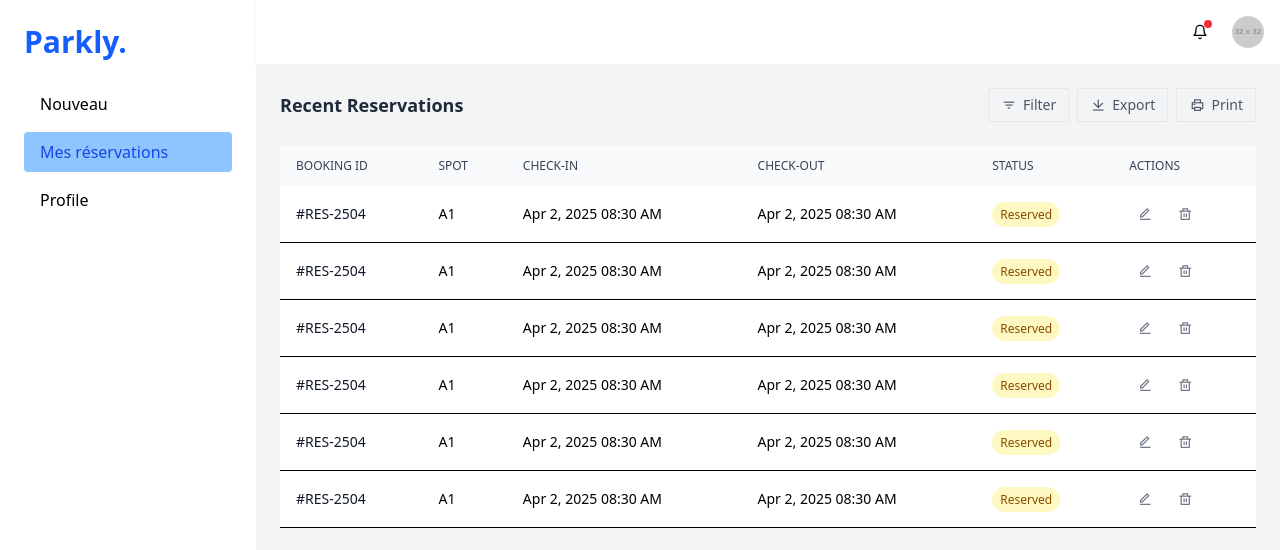
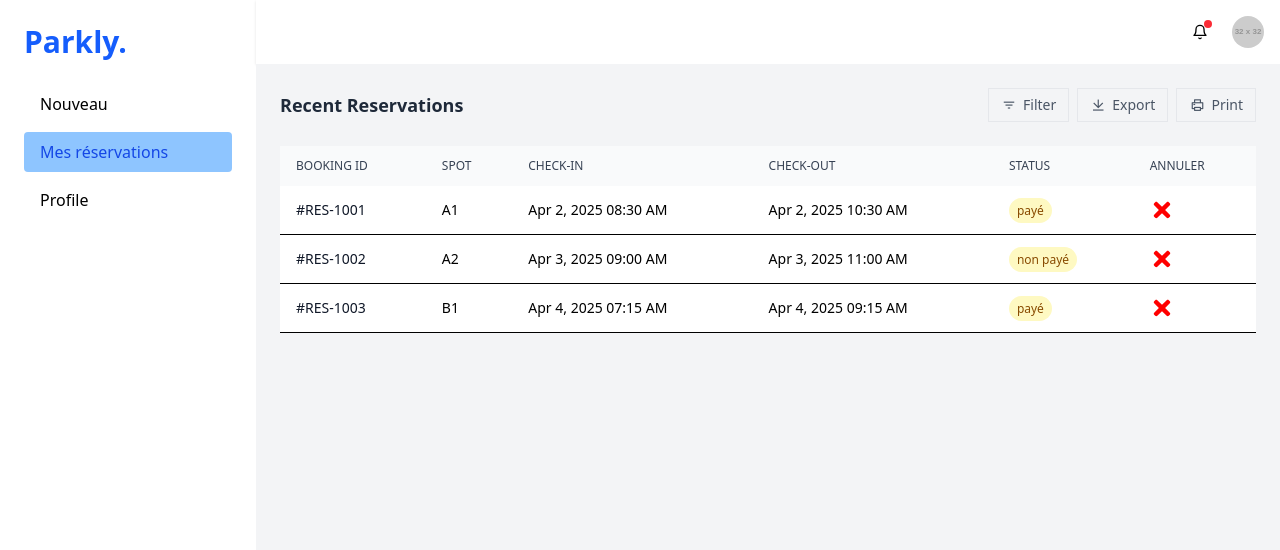
Before and after one commit to Sitr4ka/parkly, a React (Vite) app: page /myReservation in a window 1280 px wide. Shown: the top 550 px of the page. Built offline with nearby package versions, Linux system fonts and the light colour scheme.

Commit message:
use redux in component ReservationList

```diff
--- /dev/null
+++ b/data/reservationSlice.js
@@ -0,0 +1,21 @@
+
+import { createSlice } from '@reduxjs/toolkit';
+
+const initialState = [
+  { id: "#RES-1001", spot: "A1", chek_in: "Apr 2, 2025 08:30 AM", check_out: "Apr 2, 2025 10:30 AM",status:'payé' },
+  { id: "#RES-1002", spot: "A2", chek_in: "Apr 3, 2025 09:00 AM", check_out: "Apr 3, 2025 11:00 AM",status:"non payé" },
+  { id: "#RES-1003", spot: "B1", chek_in: "Apr 4, 2025 07:15 AM", check_out: "Apr 4, 2025 09:15 AM",status:'payé' },
+];
+
+const reservationSlice = createSlice({
+  name: 'reservations',
+  initialState,
+  reducers: {
+    deleteReservation: (state, action) => {
+      return state.filter(res => res.id !== action.payload);
+    },
+  },
+});
+
+export const { deleteReservation } = reservationSlice.actions;
+export default reservationSlice.reducer;
--- /dev/null
+++ b/data/store.js
@@ -0,0 +1,8 @@
+import { configureStore } from '@reduxjs/toolkit';
+// import reservationReducer from '../features/reservations/reservationSlice';
+import reservationReducer from './reservationSlice'
+export const store = configureStore({
+  reducer: {
+    reservations: reservationReducer,
+  },
+});
--- a/package.json
+++ b/package.json
@@ -11,11 +11,13 @@
     "format": "prettier --write ."
   },
   "dependencies": {
+    "@reduxjs/toolkit": "^2.7.0",
     "@tailwindcss/vite": "^4.0.17",
     "prop-types": "^15.8.1",
     "react": "^19.0.0",
     "react-dom": "^19.0.0",
     "react-icons": "^5.5.0",
+    "react-redux": "^9.2.0",
     "react-router-dom": "^7.5.3",
     "tailwindcss": "^4.0.17"
   },
--- a/src/components/MyReservation/ReservationList.jsx
+++ b/src/components/MyReservation/ReservationList.jsx
@@ -1,19 +1,16 @@
-const reservations = [
-  { parking: 'Parking Gare', date: '10/04/2025', status: '', debut: '', fin: '', prix: '' },
-  { parking: 'Parking Centre-ville', date: '07/04/2025', status: '', debut: '', fin: '', prix: '' },
-  { parking: 'Parking Centre-ville', date: '07/04/2025', status: '', debut: '', fin: '', prix: '' },
-];
-const res= [
-  {id:"#RES-2504", spot:'A1',chek_in:"Apr 2, 2025 08:30 AM",check_out:"Apr 2, 2025 08:30 AM"},
-  {id:"#RES-2504", spot:'A1',chek_in:"Apr 2, 2025 08:30 AM",check_out:"Apr 2, 2025 08:30 AM"},
-  {id:"#RES-2504", spot:'A1',chek_in:"Apr 2, 2025 08:30 AM",check_out:"Apr 2, 2025 08:30 AM"},
-  {id:"#RES-2504", spot:'A1',chek_in:"Apr 2, 2025 08:30 AM",check_out:"Apr 2, 2025 08:30 AM"},
-  {id:"#RES-2504", spot:'A1',chek_in:"Apr 2, 2025 08:30 AM",check_out:"Apr 2, 2025 08:30 AM"},
-  {id:"#RES-2504", spot:'A1',chek_in:"Apr 2, 2025 08:30 AM",check_out:"Apr 2, 2025 08:30 AM"},
+// const reservations = [
+//   { parking: 'Parking Gare', date: '10/04/2025', status: '', debut: '', fin: '', prix: '' },
+//   { parking: 'Parking Centre-ville', date: '07/04/2025', status: '', debut: '', fin: '', prix: '' },
+//   { parking: 'Parking Centre-ville', date: '07/04/2025', status: '', debut: '', fin: '', prix: '' },
+// ];
 
-]
 import ReservationCard from './ReservationCard';
+import { useSelector, useDispatch } from 'react-redux';
+import { deleteReservation } from '../../../data/reservationSlice';
+import { FaTimes } from 'react-icons/fa';
 const ReservationList = () => {
+  const reservations = useSelector(state => state.reservations);
+  const dispatch = useDispatch();
   return (
     <>
       {/* <h1 class="text-xl font-semibold mb-6">Liste de toutes vos réservations</h1>
@@ -22,29 +19,29 @@ const ReservationList = () => {
       ))} */}
 
       <div className=''>
-        <div class="flex flex-col md:flex-row justify-between items-start md:items-center mb-6 gap-4">
-                  <h2 class="text-lg font-semibold text-gray-800">Recent Reservations</h2>
-                  <div class="flex flex-wrap items-center gap-2">
-                      <div class="relative">
-                          <button class="border border-gray-200 rounded-button px-3 py-1.5 text-sm text-gray-600 flex items-center whitespace-nowrap">
-                              <div class="w-4 h-4 flex items-center justify-center mr-1.5">
-                                  <i class="ri-filter-3-line"></i>
+        <div className="flex flex-col md:flex-row justify-between items-start md:items-center mb-6 gap-4">
+                  <h2 className="text-lg font-semibold text-gray-800">Recent Reservations</h2>
+                  <div className="flex flex-wrap items-center gap-2">
+                      <div className="relative">
+                          <button className="border border-gray-200 rounded-button px-3 py-1.5 text-sm text-gray-600 flex items-center whitespace-nowrap">
+                              <div className="w-4 h-4 flex items-center justify-center mr-1.5">
+                                  <i className="ri-filter-3-line"></i>
                               </div>
                               Filter
                           </button>
                       </div>
-                      <div class="relative">
-                          <button class="border border-gray-200 rounded-button px-3 py-1.5 text-sm text-gray-600 flex items-center whitespace-nowrap">
-                              <div class="w-4 h-4 flex items-center justify-center mr-1.5">
-                                  <i class="ri-download-line"></i>
+                      <div className="relative">
+                          <button className="border border-gray-200 rounded-button px-3 py-1.5 text-sm text-gray-600 flex items-center whitespace-nowrap">
+                              <div className="w-4 h-4 flex items-center justify-center mr-1.5">
+                                  <i className="ri-download-line"></i>
                               </div>
                               Export
                           </button>
                       </div>
-                      <div class="relative">
-                          <button class="border border-gray-200 rounded-button px-3 py-1.5 text-sm text-gray-600 flex items-center whitespace-nowrap">
-                              <div class="w-4 h-4 flex items-center justify-center mr-1.5">
-                                  <i class="ri-printer-line"></i>
+                      <div className="relative">
+                          <button className="border border-gray-200 rounded-button px-3 py-1.5 text-sm text-gray-600 flex items-center whitespace-nowrap">
+                              <div className="w-4 h-4 flex items-center justify-center mr-1.5">
+                                  <i className="ri-printer-line"></i>
                               </div>
                               Print
                           </button>
@@ -61,31 +58,27 @@ const ReservationList = () => {
                             <th className="px-4 py-3 font-medium">Check-in</th>
                             <th className="px-4 py-3 font-medium">Check-out</th>
                             <th className="px-4 py-3 font-medium">Status</th>
-                            <th className="px-4 py-3 font-medium">Actions</th>
+                            <th className="px-4 py-3 font-medium">Annuler</th>
                         </tr>
                     </thead>
                     <tbody>
-                        {res.map((r=>(
+                        {reservations.map((r=>(
                           <tr  key={r.id} class="bg-white border-b hover:bg-gray-50">
-                          <td class="px-4 py-3 font-medium text-gray-900">{r.id}</td>
+                          <td className="px-4 py-3 font-medium text-gray-900">{r.id}</td>
 
-                          <td class="px-4 py-3">{r.spot}</td>
-                          <td class="px-4 py-3">{r.chek_in}</td>
-                          <td class="px-4 py-3">{r.check_out}</td>
-                          <td class="px-4 py-3">
-                              <span class="px-2 py-1 text-xs font-medium rounded-full bg-yellow-100 text-yellow-800">Reserved</span>
+                          <td className="px-4 py-3">{r.spot}</td>
+                          <td className="px-4 py-3">{r.chek_in}</td>
+                          <td className="px-4 py-3">{r.check_out}</td>
+                          <td className="px-4 py-3">
+                              <span className="px-2 py-1 text-xs font-medium rounded-full bg-yellow-100 text-yellow-800">{r.status}</span>
                           </td>
-                          <td class="px-4 py-3">
-                              <div class="flex items-center space-x-2">
-                                  <button class="text-gray-500 hover:text-primary">
-                                      <div class="w-8 h-8 flex items-center justify-center">
-                                          <i class="ri-edit-line"></i>
-                                      </div>
-                                  </button>
-                                  <button class="text-gray-500 hover:text-red-500">
-                                      <div class="w-8 h-8 flex items-center justify-center">
-                                          <i class="ri-delete-bin-line"></i>
-                                      </div>
+                          <td className="px-4 py-3">
+                              <div className="flex items-center space-x-2">
+
+                                  <button  className="text-gray-500 hover:text-red-500"
+                                    onClick={() => dispatch(deleteReservation(r.id))}
+                                  >
+                                     <FaTimes size={24} color="red" />
                                   </button>
                               </div>
                           </td>
--- a/src/main.jsx
+++ b/src/main.jsx
@@ -1,10 +1,14 @@
 import { StrictMode } from 'react';
 import { createRoot } from 'react-dom/client';
 import './index.css';
+import { store } from '../data/store.js';
+import { Provider } from 'react-redux';
 import App from './App.jsx';
 
 createRoot(document.getElementById('root')).render(
   <StrictMode>
-    <App />
+      <Provider store={store}>
+        <App />
+      </Provider>
   </StrictMode>
 );
```
Also changed, not shown: 1 other file (tests, documents, lock files or other folders).
